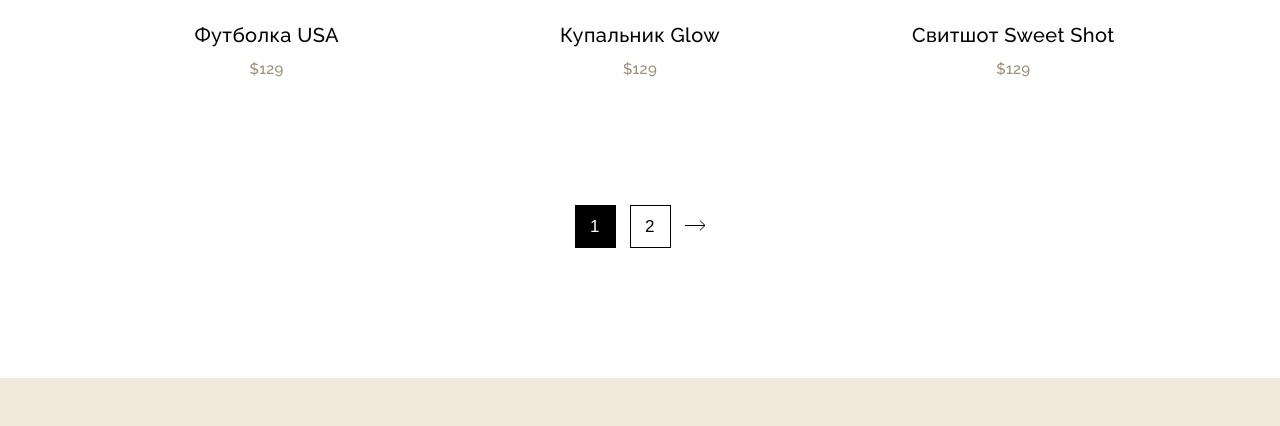
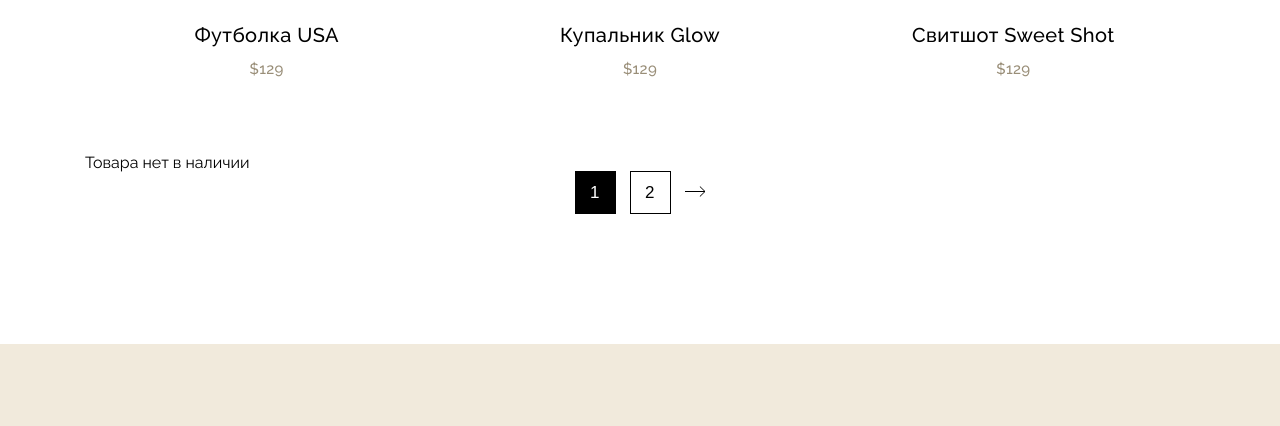
Before and after one commit to QuoFN/graduate_work, a plain HTML site: page docs/pages/store.html in a window 1280 px wide. Shown: the part 2491-2917 px from the top of the page. Drawn offline with nearby package versions, Linux system fonts and the light colour scheme.

Commit message:
Add files via upload

```diff
--- a/docs/pages/store.html
+++ b/docs/pages/store.html
@@ -230,9 +230,7 @@
                         <p class="store__content-text">Свитшот Sweet Shot</p>
                         <span class="store__sum">$129</span>
                     </div>
-                    <div class="store__disable" data-category="coat">
-                        <p>Товара нет в наличии</p>
-                    </div>
+                    <p class="store__noproducts">Товара нет в наличии</p>
                 </div>
                 <div class="store__link">
                     <button>1</button>
@@ -243,7 +241,6 @@
                         </svg>
                     </a>
                 </div>
-
             </div>
         </section>
 
```
